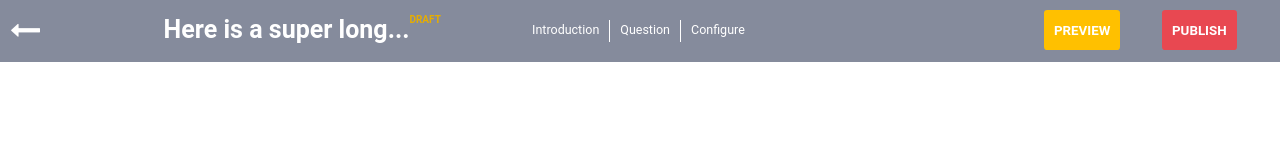
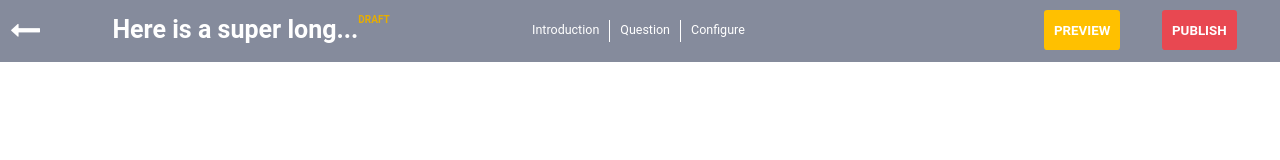
Before and after one commit to enderjjk/Peak, a plain HTML site: page index.html in a window 1280 px wide. Drawn offline with Linux system fonts and the light colour scheme.

Commit message:
layout changes

```diff
--- a/css/unsemantic-grid-responsive.css
+++ b/css/unsemantic-grid-responsive.css
@@ -1,9 +1,9 @@
 /* ============================================ */
 /* This file has a mobile-to-desktop breakpoint */
 /* ============================================ */
-@media screen and (max-width: 560px) {
+@media screen and (max-width: 767px) {
   @-ms-viewport {
-    width: 560px;
+    width: 767px;
 }
 }
 @media screen {
--- a/index.html
+++ b/index.html
@@ -15,21 +15,21 @@
     <header class="grid-100 mobile-grid-100 grid-parent">
 		<section>
 			<div class="grid-40 mobile-grid-100 grid-parent">
-				<section class="grid-30 mobile-grid-20">
+				<section class="grid-20 mobile-grid-20">
 					<button class="pre-page"><i class="fa fa-long-arrow-left" aria-hidden="true"></i></button>
 				</section>
-				<section class="title grid-70 mobile-grid-80">
+				<section class="title grid-80 mobile-grid-80">
 					<h1>Here is a super long...</h1><span>Draft</span>
 				</section>
 			</div>
-			<div class="grid-40 mobile-grid-55">
+			<div class="grid-40 mobile-grid-100">
 				<ul class="grid-100 mobile-grid-100 grid-parent">
 					<li class="mobile-gird-33"><a href="#" class="mobile-grid-100">Introduction</a></li>
 					<li class="mobile-gird-33"><a href="#" class="mobile-grid-100">Question</a></li>
 					<li class="mobile-gird-33"><a href="#" class="mobile-grid-100">Configure</a></li>
 				</ul>
 			</div>
-			<div class="grid-20 mobile-grid-45">
+			<div class="grid-20 mobile-grid-100">
 				<div class="grid-50 mobile-grid-50">
 					<button class="preview mobile-grid-100">Preview</button>
 				</div>
```
